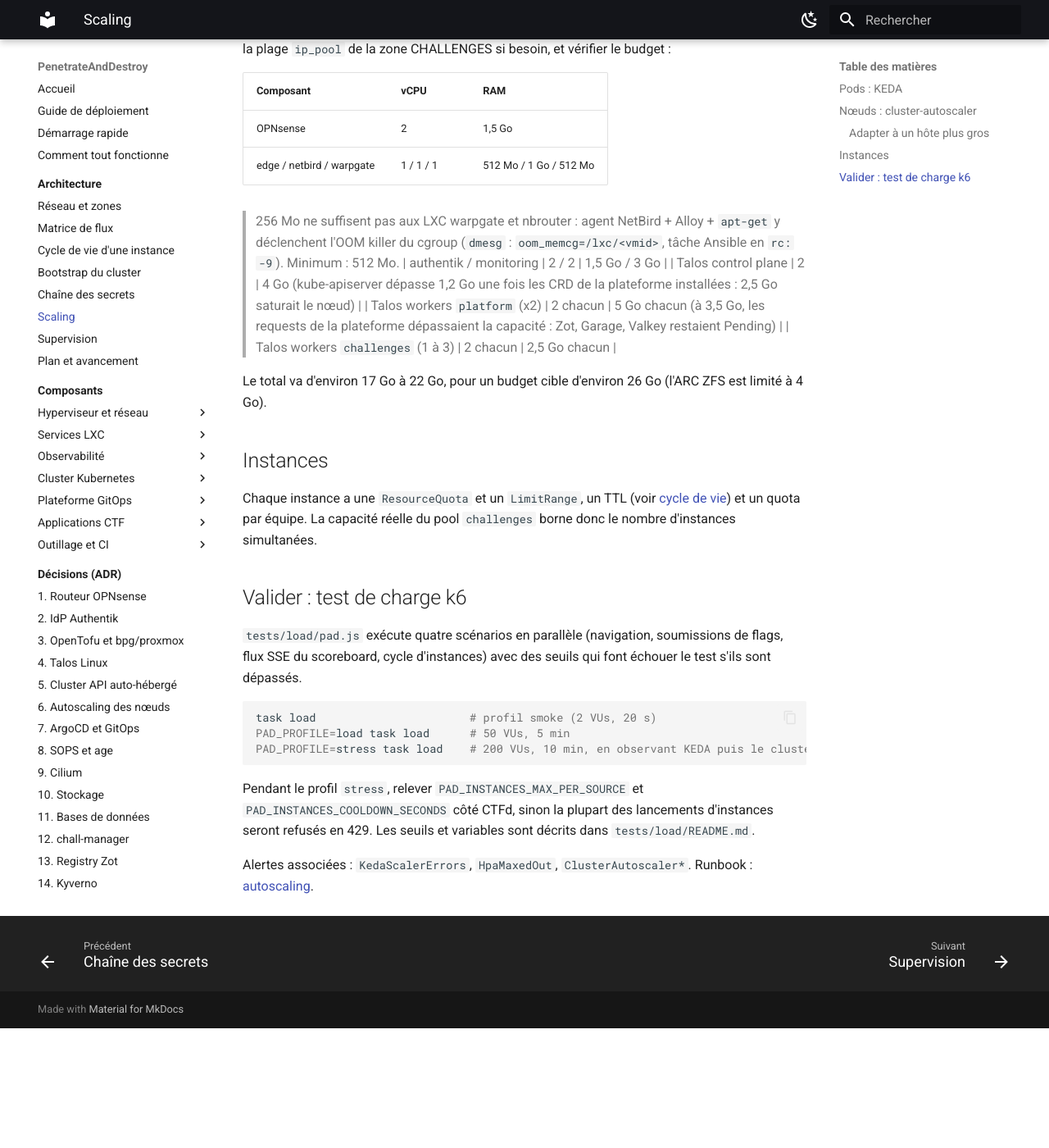
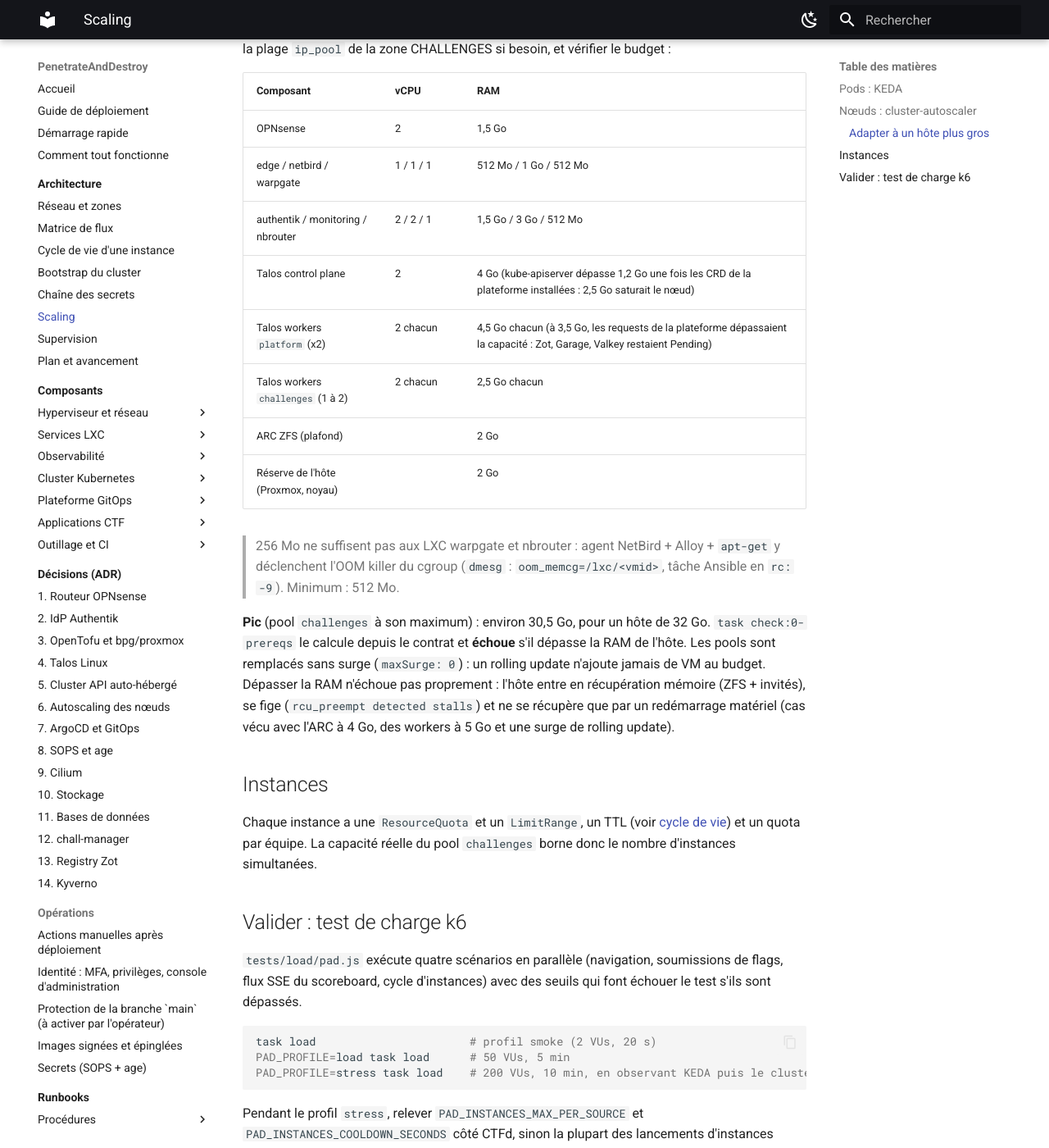
Before and after one commit to kim-tsr/penetrate-and-destroy, an MkDocs documentation site: the page built from docs/architecture/scaling.md, in a window 1280 px wide and 1400 px high, scrolled down 1313 px. Shown: the whole window at 82% size. Built offline with MkDocs 1.6.1 and Material for MkDocs 9.7.7, drawn with Linux system fonts in a browser that asks for light colours; before the commit the page ends 2567 px from its top, so only the background shows below that.

Commit message:
fix(budget): RAM de l'hôte jamais dépassée (OOM, hôte figé) : ARC 2 Gio, workers 4,5 Gio, challenges max 2, pools sans surge ; check 0 échoue au-delà du pic

```diff
--- a/docs/architecture/scaling.md
+++ b/docs/architecture/scaling.md
@@ -51,15 +51,21 @@
 |---|---|---|
 | OPNsense | 2 | 1,5 Go |
 | edge / netbird / warpgate | 1 / 1 / 1 | 512 Mo / 1 Go / 512 Mo |
+| authentik / monitoring / nbrouter | 2 / 2 / 1 | 1,5 Go / 3 Go / 512 Mo |
+| Talos control plane | 2 | 4 Go (kube-apiserver dépasse 1,2 Go une fois les CRD de la plateforme installées : 2,5 Go saturait le nœud) |
+| Talos workers `platform` (x2) | 2 chacun | 4,5 Go chacun (à 3,5 Go, les requests de la plateforme dépassaient la capacité : Zot, Garage, Valkey restaient Pending) |
+| Talos workers `challenges` (1 à 2) | 2 chacun | 2,5 Go chacun |
+| ARC ZFS (plafond) | | 2 Go |
+| Réserve de l'hôte (Proxmox, noyau) | | 2 Go |
 
 > 256 Mo ne suffisent pas aux LXC warpgate et nbrouter : agent NetBird + Alloy + `apt-get` y déclenchent l'OOM killer du
 > cgroup (`dmesg` : `oom_memcg=/lxc/<vmid>`, tâche Ansible en `rc: -9`). Minimum : 512 Mo.
-| authentik / monitoring | 2 / 2 | 1,5 Go / 3 Go |
-| Talos control plane | 2 | 4 Go (kube-apiserver dépasse 1,2 Go une fois les CRD de la plateforme installées : 2,5 Go saturait le nœud) |
-| Talos workers `platform` (x2) | 2 chacun | 5 Go chacun (à 3,5 Go, les requests de la plateforme dépassaient la capacité : Zot, Garage, Valkey restaient Pending) |
-| Talos workers `challenges` (1 à 3) | 2 chacun | 2,5 Go chacun |
 
-Le total va d'environ 17 Go à 22 Go, pour un budget cible d'environ 26 Go (l'ARC ZFS est limité à 4 Go).
+**Pic** (pool `challenges` à son maximum) : environ 30,5 Go, pour un hôte de 32 Go. `task check:0-prereqs` le calcule
+depuis le contrat et **échoue** s'il dépasse la RAM de l'hôte. Les pools sont remplacés sans surge (`maxSurge: 0`) :
+un rolling update n'ajoute jamais de VM au budget. Dépasser la RAM n'échoue pas proprement : l'hôte entre en
+récupération mémoire (ZFS + invités), se fige (`rcu_preempt detected stalls`) et ne se récupère que par un redémarrage
+matériel (cas vécu avec l'ARC à 4 Go, des workers à 5 Go et une surge de rolling update).
 
 ## Instances
 
```
Also changed, not shown: docs/PLAN.md (+1 -1 lines), docs/composants/cluster-autoscaler.md (+3 -3 lines), docs/composants/proxmox-ve.md (+1 -1 lines), docs/fonctionnement.md (+2 -2 lines), docs/reference/contrat.md (+1 -1 lines), 5 other files.
